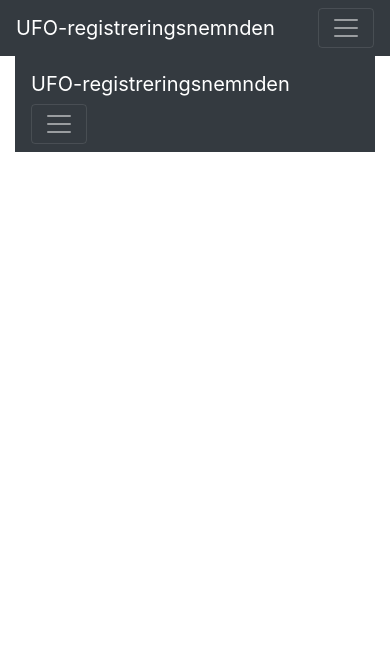
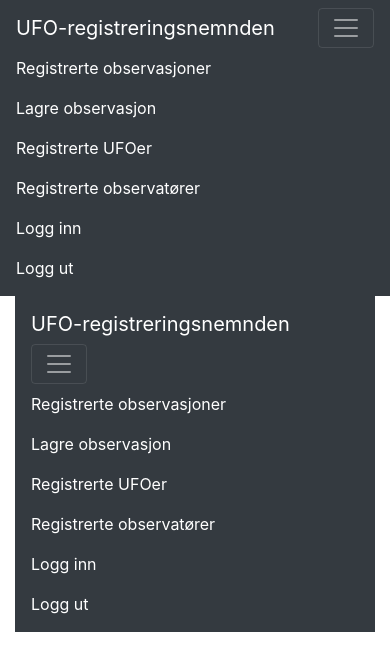
Before and after one commit to s311709/UFOAppAngular, an Angular app in the folder UFOAppAngular/ClientApp/: page /nav-meny in a window 390 px wide. Shown: the top 670 px of the page. Built offline with nearby package versions, Linux system fonts and the light colour scheme.

Commit message:
hamburgermenyen på små skjermer fungerer nå (manglet toggle)

```diff
--- a/UFOAppAngular/ClientApp/src/app/lagre-observasjon/lagre-observasjon.component.html
+++ b/UFOAppAngular/ClientApp/src/app/lagre-observasjon/lagre-observasjon.component.html
@@ -9,6 +9,10 @@
                     UFO-navn er utenfor kravet om 2-30 bokstaver.
                 </p>
             </div>
+
+            <!-- test dropdown*/ -->
+
+
             <div class="form-group">
                 <label>Tidspunkt for observasjon</label>
                 <input (change)="sjekkDato()" type="datetime-local" class="form-control" formControlName="tidspunktObservert" />
--- a/UFOAppAngular/ClientApp/src/app/lagre-observasjon/lagre-observasjon.component.ts
+++ b/UFOAppAngular/ClientApp/src/app/lagre-observasjon/lagre-observasjon.component.ts
@@ -70,6 +70,9 @@ export class LagreObservasjonComponent {
         return false;
     }
 
+    //trenger å legge inn metoder for å fylle dropdown her, men må også implementere dropdown
+    // hentAlleUfoer for å hente UFOer også hente ut modell og navn
+
     lagreObservasjon() {
         if (this.sjekkDato() == true) { //sender bare skjema hvis dato også stemmer
             const lagretObservasjon = new Observasjon();
--- a/UFOAppAngular/ClientApp/src/app/logg-inn/logg-inn.component.ts
+++ b/UFOAppAngular/ClientApp/src/app/logg-inn/logg-inn.component.ts
@@ -42,7 +42,7 @@ export class LoggInnComponent {
 
         this.http.post<any>("api/UFO/LoggInn", bruker)
             .subscribe(retur => {
-                this.router.navigate(['/registrerte-observasjoner']);
+              //  this.router.navigate(['/registrerte-observasjoner']);
                 let feil = document.getElementById("feil") as HTMLDivElement;
                 feil.innerHTML = "";
             },
--- a/UFOAppAngular/ClientApp/src/app/nav-meny/nav-meny.component.html
+++ b/UFOAppAngular/ClientApp/src/app/nav-meny/nav-meny.component.html
@@ -1,18 +1,33 @@
     <nav class="navbar navbar-expand-lg navbar-dark bg-dark">
         <div class="container-fluid">
             <a class="navbar-brand" href="#">UFO-registreringsnemnden</a>
-        <button class="navbar-toggler" type="button" data-bs-toggle="collapse" data-bs-target="#navbarNavAltMarkup" aria-controls="navbarNavAltMarkup" aria-expanded="false" aria-label="Toggle navigation">
+            <button class="navbar-toggler" type="button" data-bs-toggle="collapse"
+                    data-bs-target="#navbarNavAltMarkup" aria-controls="navbarNavAltMarkup"
+                    aria-label="Toggle navigation" aria-expanded="false" (click)="toggle()">
                 <span class="navbar-toggler-icon"></span>
             </button>
-        <div class="collapse navbar-collapse" id="navbarNavAltMarkup">
-            <div class="navbar-nav">
+            <div class="collapse navbar-collapse"
+                 id="navbarNavAltMarkup" [ngClass]="{ show: isExpanded }">
+                <ul class="navbar-nav flex-grow">
+                    <li class="nav-item">
                         <a class="nav-link active" aria-current="page" routerLink="/registrerte-observasjoner">Registrerte observasjoner</a>
+                    </li>
+                    <li class="nav-item">
                         <a class="nav-link active" aria-current="page" routerLink="/lagre-observasjon">Lagre observasjon</a>
+                    </li>
+                    <li class="nav-item">
                         <a class="nav-link active" aria-current="page" routerLink="/ufo-oversikt">Registrerte UFOer</a>
+                    </li>
+                    <li class="nav-item">
                         <a class="nav-link active" aria-current="page" routerLink="/observator-oversikt">Registrerte observatører</a>
+                    </li>
+                    <li class="nav-item">
                         <a class="nav-link active" aria-current="page" routerLink="/logg-inn">Logg inn</a>
+                    </li>
+                    <li class="nav-item">
                         <a class="nav-link active" aria-current="page" (click)="loggUt()">Logg ut</a>
-            </div>
+                    </li>
+                </ul>
             </div>
         </div>
     </nav>
--- a/UFOAppAngular/ClientApp/src/app/nav-meny/nav-meny.component.ts
+++ b/UFOAppAngular/ClientApp/src/app/nav-meny/nav-meny.component.ts
@@ -11,7 +11,19 @@ export class NavMenyComponent implements OnInit {
 
   loggetInn: boolean;
 
-    ngOnInit(){
+    ngOnInit() {
+        this.toggle();
+    }
+
+    isExpanded = false;
+
+    collapse() {
+        this.isExpanded = false;
+    }
+
+    toggle() {
+        //toggle hamburger menu (navbar)
+        this.isExpanded = !this.isExpanded;
     }
 
     constructor(private http: HttpClient, private router: Router) { }
```
Also changed, not shown: UFOAppAngular/ClientApp/src/app/app.component.html (line endings or trailing spaces), 1 other file (tests, documents, lock files or other folders). Lines whose indentation alone changed are shown as unchanged.
